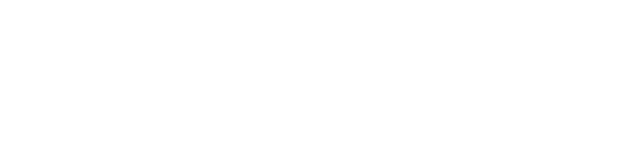
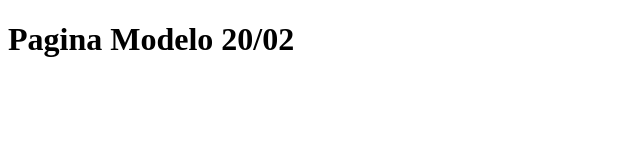
Before and after one commit to luzardoSENAI/Pag20, a plain HTML site: page index.html in a window 1280 px wide. Shown: the whole page, without its empty margins (0-640 px from the left). Drawn offline with Linux system fonts and the light colour scheme.

Commit message:
Update index.html

```diff
--- a/index.html
+++ b/index.html
@@ -3,9 +3,9 @@
 <head>
     <meta charset="UTF-8">
     <meta name="viewport" content="width=device-width, initial-scale=1.0">
-    <title>Document</title>
+    <title>Modelo 20/02/2024</title>
 </head>
 <body>
-
+    <h1>   Pagina Modelo 20/02 </h1>
 </body>
 </html>
```
